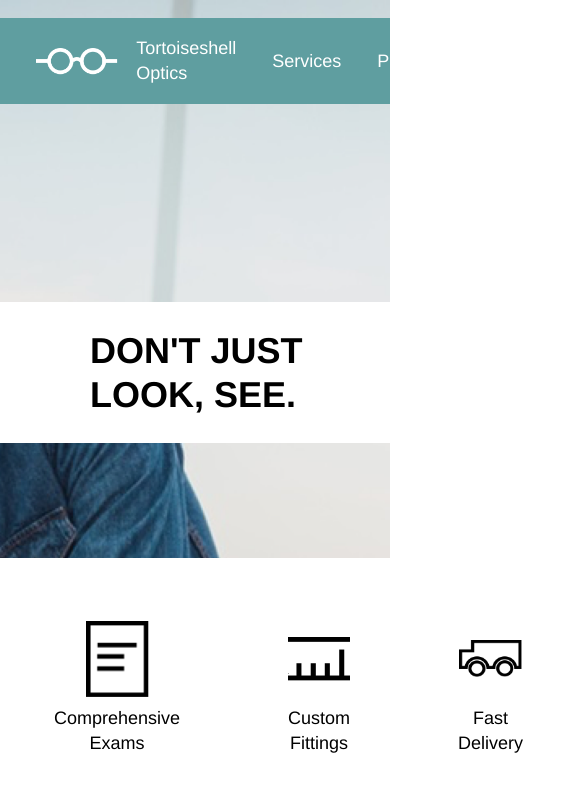
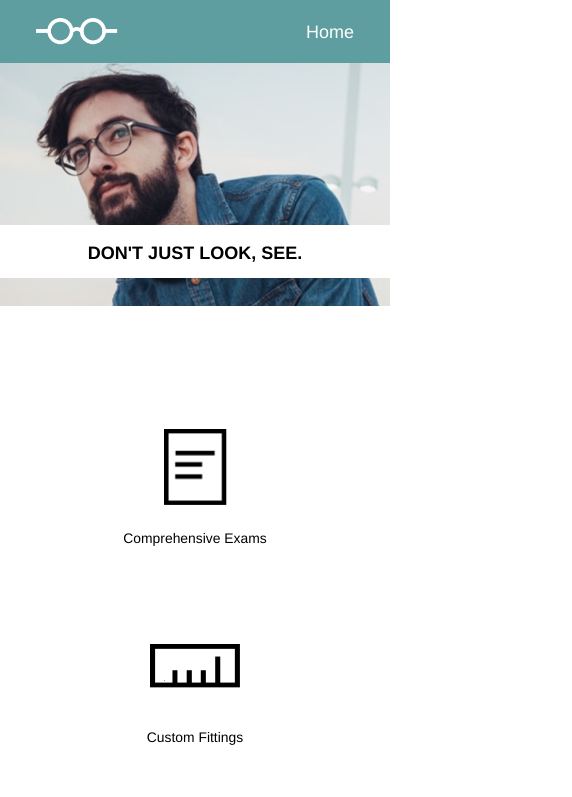
Before and after one commit to soozie/exercises, a plain HTML site: page optic-tortoiseshell/index.html in a window 390 px wide. Shown: the top 797 px of the page, 572 px wide, since content can reach past the window. Drawn offline with Linux system fonts and the light colour scheme.

Commit message:
finished project/exercise media queries

```diff
--- a/optic-tortoiseshell/css/style.css
+++ b/optic-tortoiseshell/css/style.css
@@ -1,6 +1,59 @@
+/* http://meyerweb.com/eric/tools/css/reset/
+   v2.0 | 20110126
+   License: none (public domain)
+*/
+
 * {
   box-sizing: border-box;
 }
+
+html, body, div, span, applet, object, iframe,
+h1, h2, h3, h4, h5, h6, p, blockquote, pre,
+a, abbr, acronym, address, big, cite, code,
+del, dfn, em, img, ins, kbd, q, s, samp,
+small, strike, strong, sub, sup, tt, var,
+b, u, i, center,
+dl, dt, dd, ol, ul, li,
+fieldset, form, label, legend,
+table, caption, tbody, tfoot, thead, tr, th, td,
+article, aside, canvas, details, embed,
+figure, figcaption, footer, header, hgroup,
+menu, nav, output, ruby, section, summary,
+time, mark, audio, video {
+	margin: 0;
+	padding: 0;
+	border: 0;
+	font-size: 100%;
+	font: inherit;
+	vertical-align: baseline;
+}
+/* HTML5 display-role reset for older browsers */
+article, aside, details, figcaption, figure,
+footer, header, hgroup, menu, nav, section {
+	display: block;
+}
+body {
+	line-height: 1;
+  width: 100%;
+}
+ol, ul {
+	list-style: none;
+}
+blockquote, q {
+	quotes: none;
+}
+blockquote:before, blockquote:after,
+q:before, q:after {
+	content: '';
+	content: none;
+}
+table {
+	border-collapse: collapse;
+	border-spacing: 0;
+}
+
+/* ======================================= */
+
 
 html {
     font-size: 18px;
@@ -70,6 +123,10 @@ header {
   padding-left: 2rem;
 }
 
+.hidden-home {
+  display: none;
+}
+
 .banner {
   width: 100%;
   height: 27rem;
@@ -137,7 +194,7 @@ header {
 
 .business-info {
   display: flex;
-  flex-direction: raw;
+  flex-direction: row;
   justify-content: space-around;
 }
 
@@ -169,3 +226,104 @@ footer .img-logo {
   height: 1.5rem;
   margin-right: 1rem;
 }
+
+@media only screen and (max-width: 1024px) {
+  main {
+    height: 22rem;
+    padding-top: 0;
+  }
+
+  .banner {
+    height: 15rem;
+  }
+
+  .banner-box {
+    right: 2rem;
+    padding: 1rem 4rem;
+    font-size: 1.33rem;
+  }
+}
+
+@media only screen and (max-width: 470px) {
+
+  .logo-title .title {
+    display: none;
+  }
+
+  .menu {
+    display: none;
+  }
+
+  .hidden-home {
+    display: flex;
+    text-align: right;
+    padding-left: 2rem;
+    color: white;
+  }
+
+  .container-size {
+    width: auto;
+  }
+
+  main {
+    height: 17rem;
+    padding-top: 0;
+  }
+
+  .img-main {
+    background-position: 20%;
+  }
+
+  .banner {
+    height: 15rem;
+  }
+
+  .banner-box {
+    padding: 0.75rem 4rem;
+    width: 100%;
+    right: 0;
+    text-align: center;
+    margin-top: 9rem;
+    position: static;
+  }
+
+  .banner-text {
+    font-size: 1rem;
+    width: 100%;
+  }
+
+  .services {
+    flex-direction: column;
+    margin: 3.77rem;
+  }
+
+  .service-box {
+    margin: 1.54rem;
+    font-size: 0.77rem;
+  }
+
+  .business-info {
+    flex-direction: column;
+  }
+
+  .bus-box {
+    width: 100%;
+    margin: 0;
+  }
+
+  .bus-box p {
+    margin-bottom: 4rem;
+    font-size: 0.77rem;
+    padding: 0 0.5rem;
+  }
+
+  footer {
+    justify-content: center;
+    align-items: center;
+  }
+
+  footer .title {
+    display: none;
+  }
+
+}
--- a/optic-tortoiseshell/index.html
+++ b/optic-tortoiseshell/index.html
@@ -17,6 +17,7 @@
                     <span>Products</span>
                     <span>Contacts</span>
                 </div>
+                <span class="hidden-home">Home</span>
             </header>
             <div class="banner container-size">
               <div class="banner-box">
```
